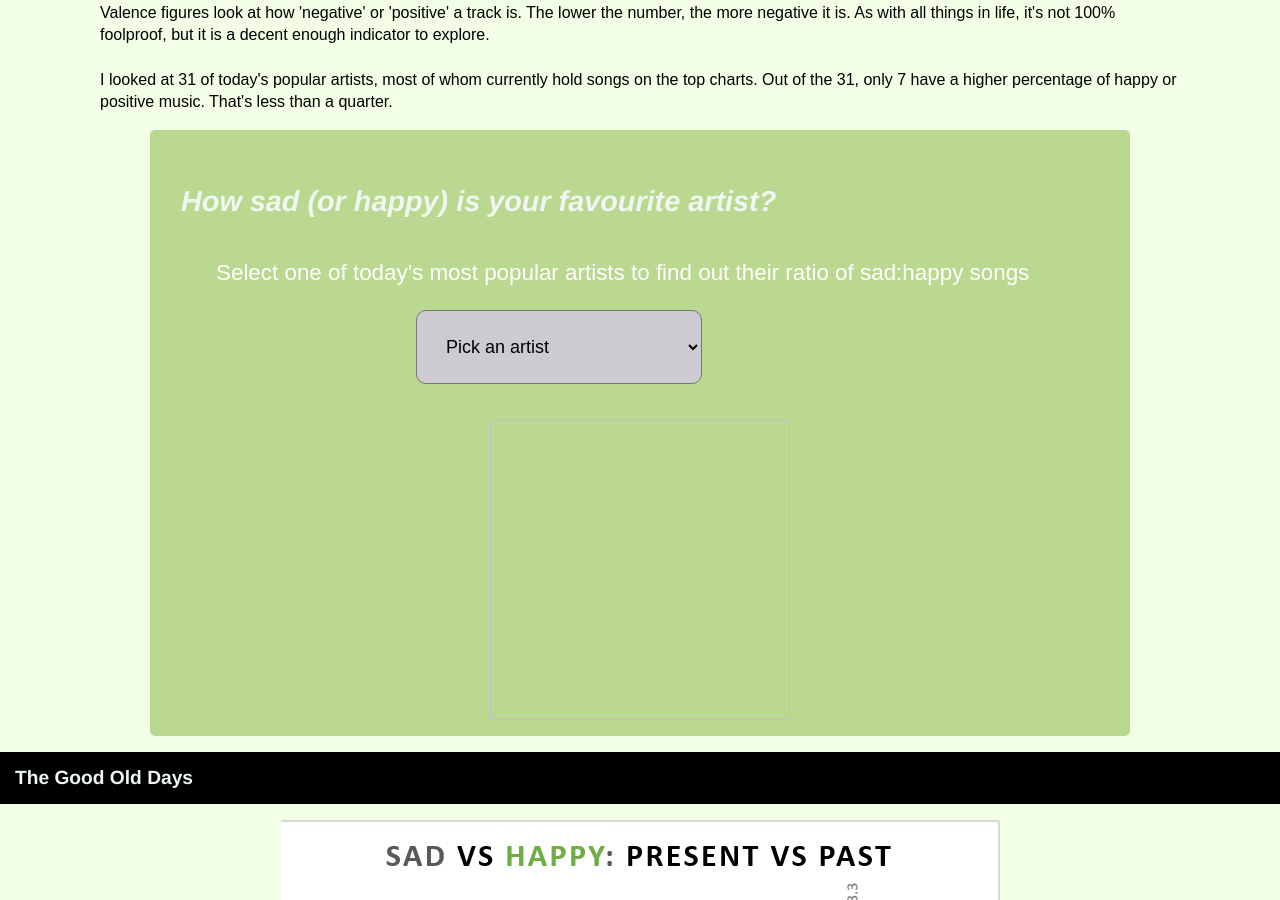
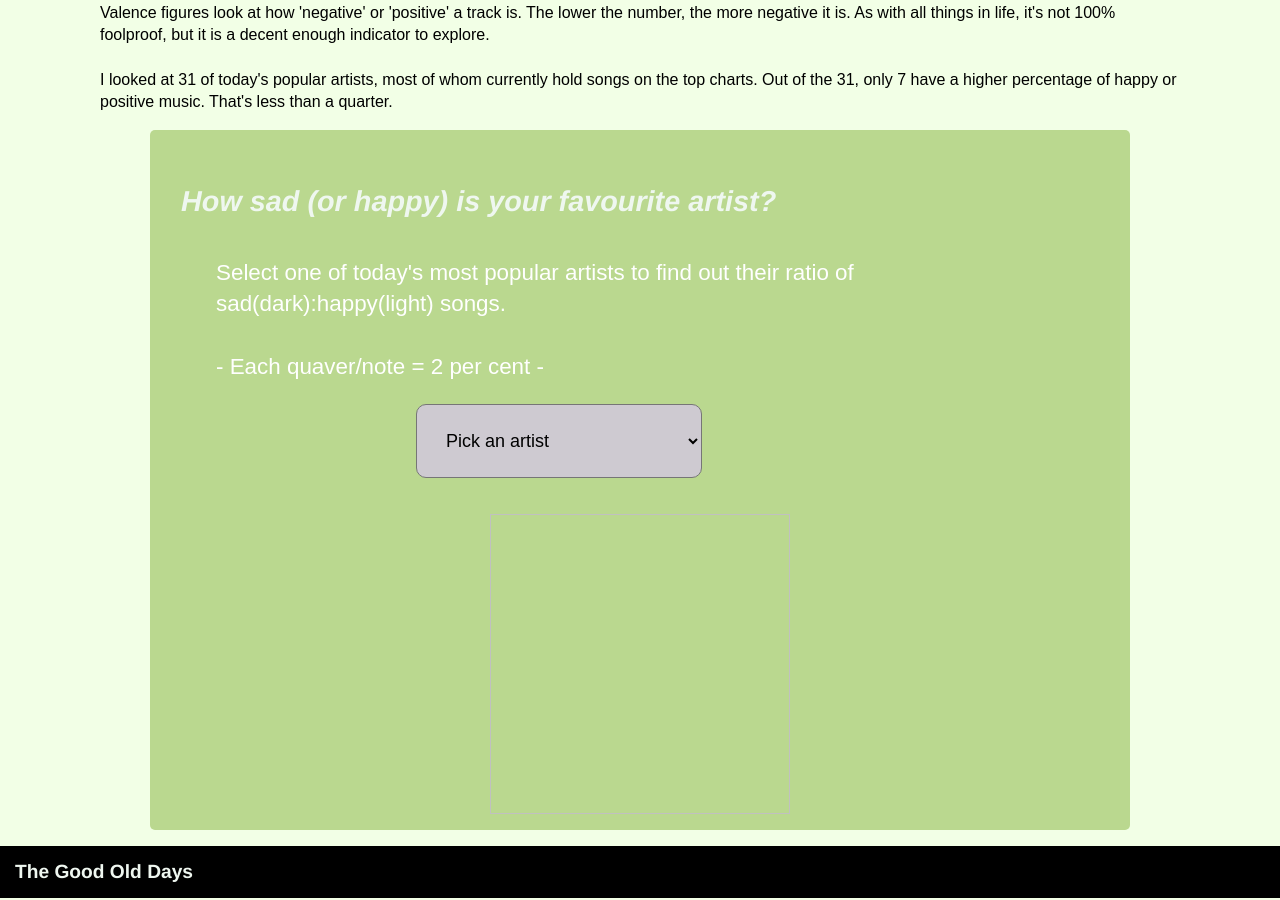
Before and after one commit to ah-dali/ah-dali.github.io, a Jekyll site: the page built from index.html, in a window 1280 px wide and 900 px high, scrolled down 1193 px. Built offline with Jekyll 4.4.1, drawn with Linux system fonts in a browser that asks for light colours.

Commit message:
Update index.html

```diff
--- a/index.html
+++ b/index.html
@@ -23,7 +23,8 @@ I looked at 31 of today's popular artists, most of whom currently hold songs on
 	<div class="bs-component">
 		<div class="jumbotron">
 			<h2 id="box">How sad (or happy) is your favourite artist?</h2>
-			<p class="lead">Select one of today's most popular artists to find out their ratio of sad:happy songs</p>
+			<p class="lead">Select one of today's most popular artists to find out their ratio of sad(dark):happy(light) songs.
+				<br></br> - Each quaver/note = 2 per cent - </p>
 				<form method="" action="" name="myForm">
   					<select id="pickArtist" onchange="switchImage(); switchInfo();">
 						<option value="">Pick an artist</option>
```
